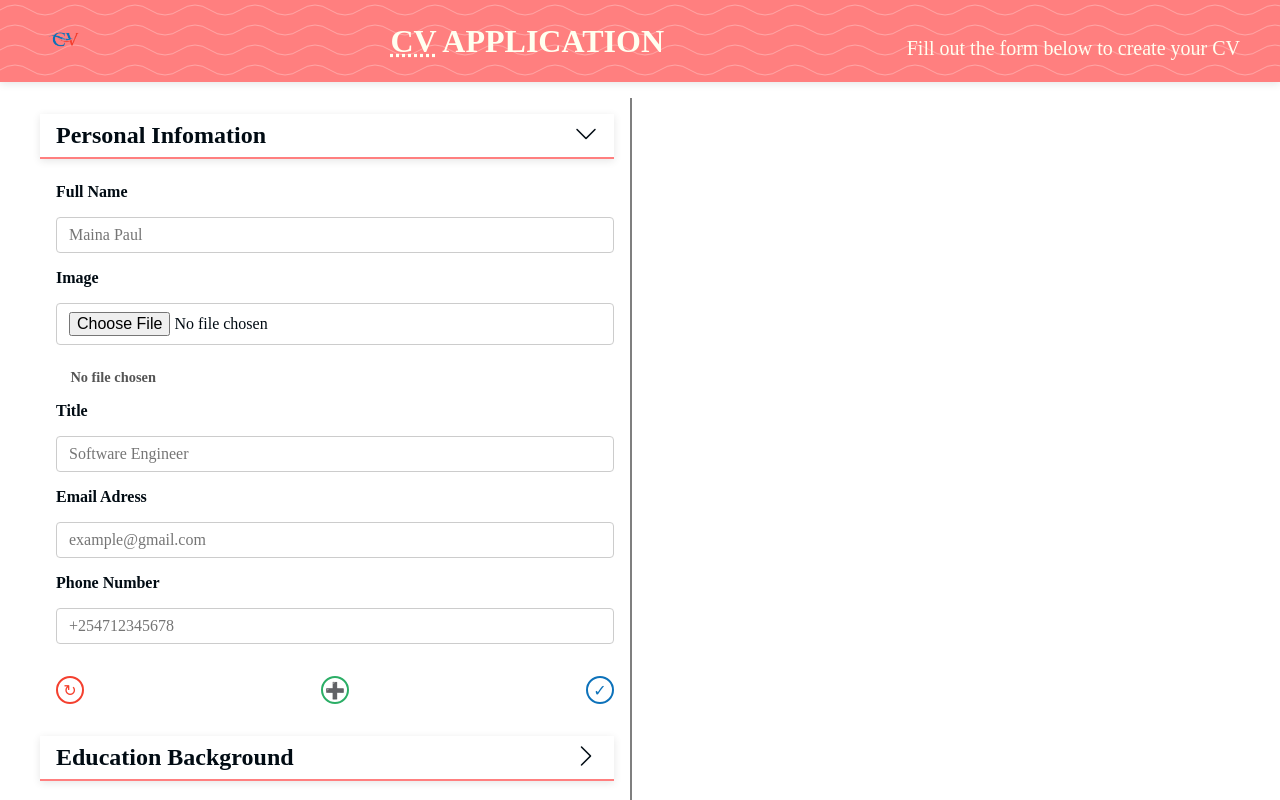
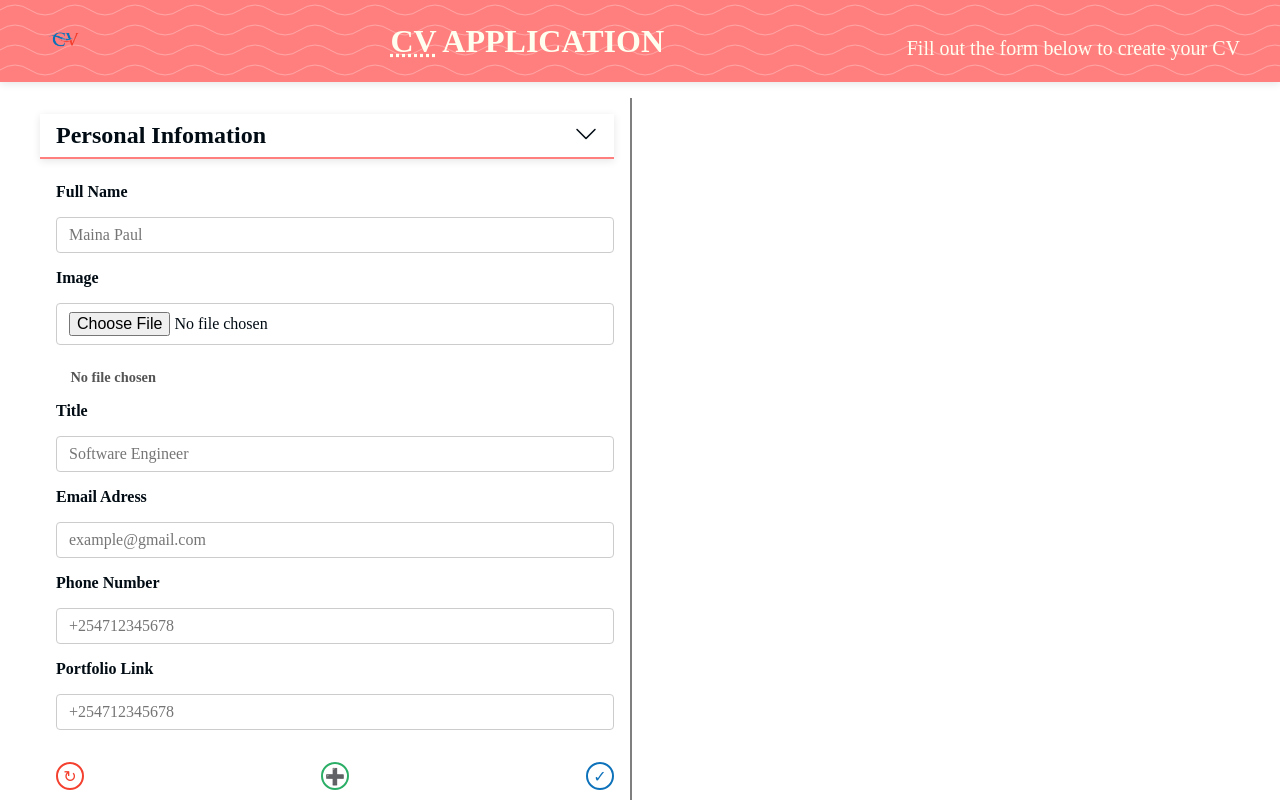
Before and after one commit to Legend-Paul/CV-Application, a React (Vite) app: page / in a window 1280 px wide. Shown: the top 800 px of the page. Built offline with nearby package versions, Linux system fonts and the light colour scheme; a web font is replaced by a local one.

Commit message:
Create input field for links

```diff
--- a/src/cvSections info/cvSection.jsx
+++ b/src/cvSections info/cvSection.jsx
@@ -1,8 +1,6 @@
 import { useState } from "react";
 import { Input, Button, Accordion, TextArea } from "../utils/reusableIU";
 import "./cvSection.css";
-
-// Mock components for demonstration
 
 function NewInputFieldSelection({ handleAddFieldType, selectedType }) {
     return (
@@ -11,12 +9,27 @@ function NewInputFieldSelection({ handleAddFieldType, selectedType }) {
             value={selectedType}
             style={{ padding: "8px", width: "100%", borderRadius: "4px" }}
         >
-            <option value="text">Text Field</option>
-            <option value="email">Email Field</option>
-            <option value="date">Date Field</option>
-            <option value="number">Number Field</option>
-            <option value="tel">Tel Field</option>
-            <option value="textarea">Textarea Field</option>
+            <option data-link="" value="text">
+                Text Field
+            </option>
+            <option data-link="isLink" value="text">
+                Link Field
+            </option>
+            <option data-link="" value="email">
+                Email Field
+            </option>
+            <option data-link="" value="date">
+                Date Field
+            </option>
+            <option data-link="" value="number">
+                Number Field
+            </option>
+            <option data-link="" value="tel">
+                Tel Field
+            </option>
+            <option data-link="" value="textarea">
+                Textarea Field
+            </option>
         </select>
     );
 }
@@ -38,7 +51,6 @@ function Cvsection({
     setUrlLink,
     addsSimalarFields,
 }) {
-    console.log(knowldedgeSectionFields);
     const initialState = {};
     const [dialogValuesObj, setDialogValuesObj] = useState({
         state: false,
@@ -62,7 +74,15 @@ function Cvsection({
     };
 
     const handleDialogType = (e) => {
-        setDialogValuesObj({ ...dialogValuesObj, type: e.target.value });
+        // Get the selected <option> element
+        const selectedOption = e.target.options[e.target.selectedIndex];
+        const link = selectedOption.dataset.link;
+
+        setDialogValuesObj({
+            ...dialogValuesObj,
+            type: e.target.value,
+            link: link,
+        });
     };
 
     const handleDialogControl = () => {
@@ -132,7 +152,6 @@ function Cvsection({
                     },
                 });
             }
-
             let obj = addFieldToObj(
                 cvDataValues[activeCvSection.name],
                 type,
@@ -149,6 +168,7 @@ function Cvsection({
             });
         }
     };
+
     const handleReset = () => {
         setCvDataValues({ ...cvDataValues, [activeCvSection.name]: {} });
         setErrorMsgObj(initialState);
@@ -163,6 +183,7 @@ function Cvsection({
                 name: dialogValuesObj.fieldName.trim(),
                 type: dialogValuesObj.type,
                 placeholder: `Enter ${dialogValuesObj.fieldName.toLowerCase()}`,
+                isLink: dialogValuesObj.link || "",
             };
 
             setDynamicFields([...dynamicFields, newField]);
@@ -187,6 +208,7 @@ function Cvsection({
         const { type, name, value } = e.target;
         const emailRegex = /^[a-zA-Z0-9._%+-]+@[a-zA-Z0-9.-]+\.[a-zA-Z]{2,}$/i;
         const telRegex = /^\+\d{1,3}\d{9}$/;
+        const urlRegex = /(https?:\/\/[^\s]+)|(www\.[^\s]+)/gi;
 
         if (type === "email") {
             if (value && !emailRegex.test(value)) {
@@ -222,7 +244,35 @@ function Cvsection({
             }
             setCanSubmit(true);
         }
-        if (type !== "tel" || type !== "email") setCanSubmit(true);
+        if (e.target.dataset.link) {
+            if (value && !urlRegex.test(value)) {
+                setErrorMsgObj(
+                    addFieldToObj(
+                        errorMsgObj,
+                        type,
+                        name,
+                        "Invalid URL (format: http:// or https://)"
+                    )
+                );
+                setCanSubmit(false);
+            } else {
+                setUrlLink({
+                    ...urlLink,
+                    [activeCvSection.name]: {
+                        ...urlLink[activeCvSection.name],
+                        [name]: value,
+                    },
+                });
+
+                setCanSubmit(true);
+
+                removeEmptyFields(type, value, name);
+            }
+        } else if (
+            type !== "tel" ||
+            (type !== "email" && !e.target.dataset.link)
+        )
+            setCanSubmit(true);
     };
 
     const removeEmptyFields = (type, value, name) => {
@@ -305,6 +355,7 @@ function Cvsection({
                                             placeholder={field.placeholder}
                                             handleBlur={handleBlur}
                                             errorMsgObj={errorMsgObj}
+                                            isLink={field.isLink}
                                         />
                                     );
                                 })}
@@ -336,6 +387,7 @@ function Cvsection({
                                             placeholder={field.placeholder}
                                             handleBlur={handleBlur}
                                             errorMsgObj={errorMsgObj}
+                                            isLink={field.isLink}
                                         />
                                     );
                                 })}
--- a/src/utils/cvSectionData.js
+++ b/src/utils/cvSectionData.js
@@ -12,6 +12,7 @@ let cvSectionData = [
                 name: "Full Name",
                 type: "text",
                 placeholder: "Maina Paul",
+                isLink: "",
             },
             {
                 id: self.crypto.randomUUID(),
@@ -23,12 +24,14 @@ let cvSectionData = [
                 name: "Title",
                 type: "text",
                 placeholder: "Software Engineer",
+                isLink: "",
             },
             {
                 id: self.crypto.randomUUID(),
                 name: "Email Adress",
                 type: "email",
                 placeholder: "example@gmail.com",
+                isLink: "",
             },
 
             {
@@ -36,6 +39,14 @@ let cvSectionData = [
                 name: "Phone Number",
                 type: "tel",
                 placeholder: "+254712345678",
+                isLink: "",
+            },
+            {
+                id: self.crypto.randomUUID(),
+                name: "Portfolio Link",
+                type: "text",
+                placeholder: "+254712345678",
+                isLink: "isLink",
             },
         ],
     },
@@ -50,12 +61,14 @@ let cvSectionData = [
                 name: "Qualification1",
                 type: "text",
                 placeholder: "Bacherol Of Arts",
+                isLink: "",
             },
             {
                 id: self.crypto.randomUUID(),
                 name: "Qualification1 Institution",
                 type: "text",
                 placeholder: "Kenyatta University",
+                isLink: "",
             },
             {
                 id: self.crypto.randomUUID(),
@@ -72,6 +85,7 @@ let cvSectionData = [
                 name: "Qualification1 Description",
                 type: "textarea",
                 placeholder: "Qualification1 Description",
+                isLink: "",
             },
         ],
     },
@@ -86,12 +100,14 @@ let cvSectionData = [
                 name: "Experience1",
                 type: "text",
                 placeholder: "Software Engineer",
+                isLink: "",
             },
             {
                 id: self.crypto.randomUUID(),
                 name: "Experience1 Company Name",
                 type: "text",
                 placeholder: "Tech Company",
+                isLink: "",
             },
             {
                 id: self.crypto.randomUUID(),
@@ -108,6 +124,7 @@ let cvSectionData = [
                 name: "Experience1 Description",
                 type: "textarea",
                 placeholder: "Experience1 Description",
+                isLink: "",
             },
         ],
     },
@@ -123,12 +140,14 @@ let cvSectionData = [
                 name: "Skill1",
                 type: "text",
                 placeholder: "Communication",
+                isLink: "",
             },
             {
                 id: self.crypto.randomUUID(),
                 name: "Skill1 Description",
                 type: "textarea",
                 placeholder: "Communication Description",
+                isLink: "",
             },
         ],
     },
@@ -143,12 +162,14 @@ let cvSectionData = [
                 name: "Hobby1",
                 type: "text",
                 placeholder: "Reading",
+                isLink: "",
             },
             {
                 id: self.crypto.randomUUID(),
                 name: "Hobby1 Description",
                 type: "textarea",
                 placeholder: "Reading Description",
+                isLink: "",
             },
         ],
     },
--- a/src/utils/reusableIU.jsx
+++ b/src/utils/reusableIU.jsx
@@ -11,6 +11,7 @@ const Input = ({
     handleBlur,
     errorMsgObj,
     isDialog,
+    isLink = "",
 }) => {
     const value =
         defaultType === "file"
@@ -30,6 +31,7 @@ const Input = ({
             <label>
                 {name}
                 <input
+                    data-link={isLink}
                     type={defaultType}
                     name={name}
                     value={value}
```
